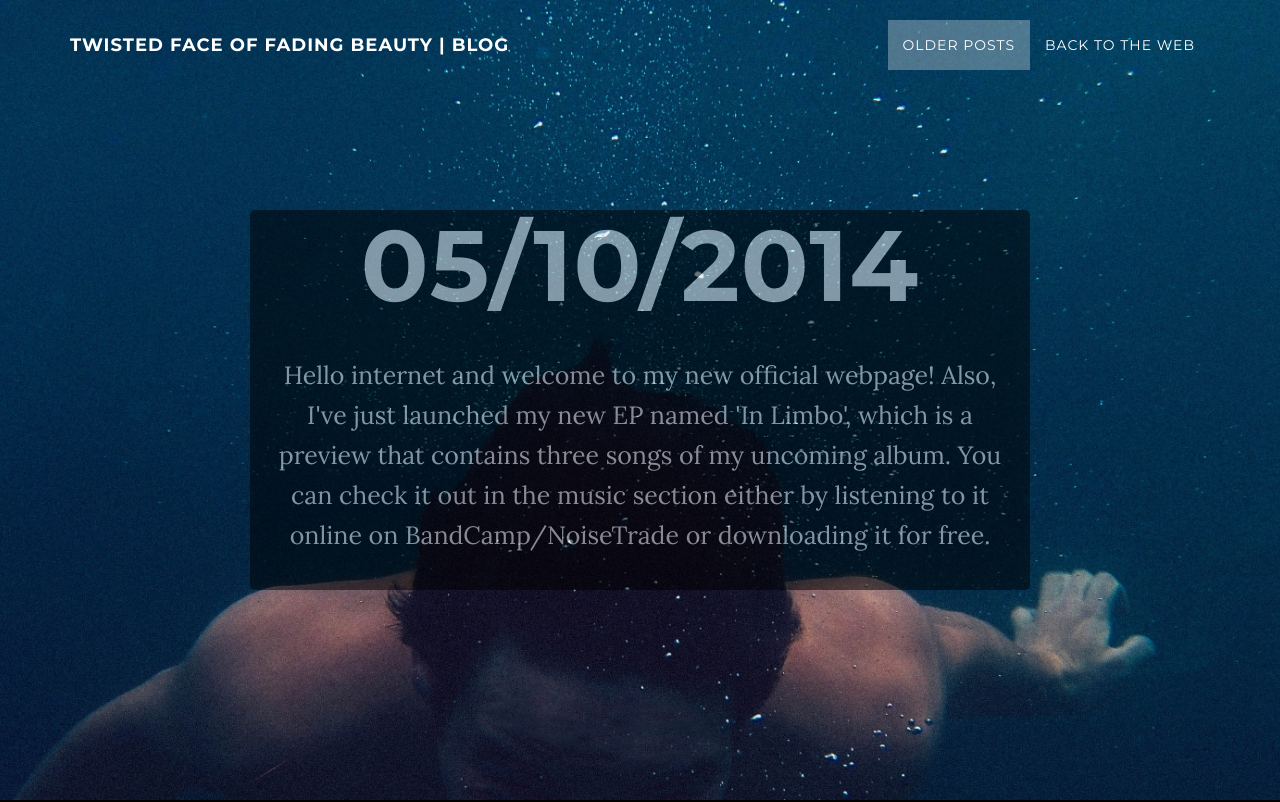
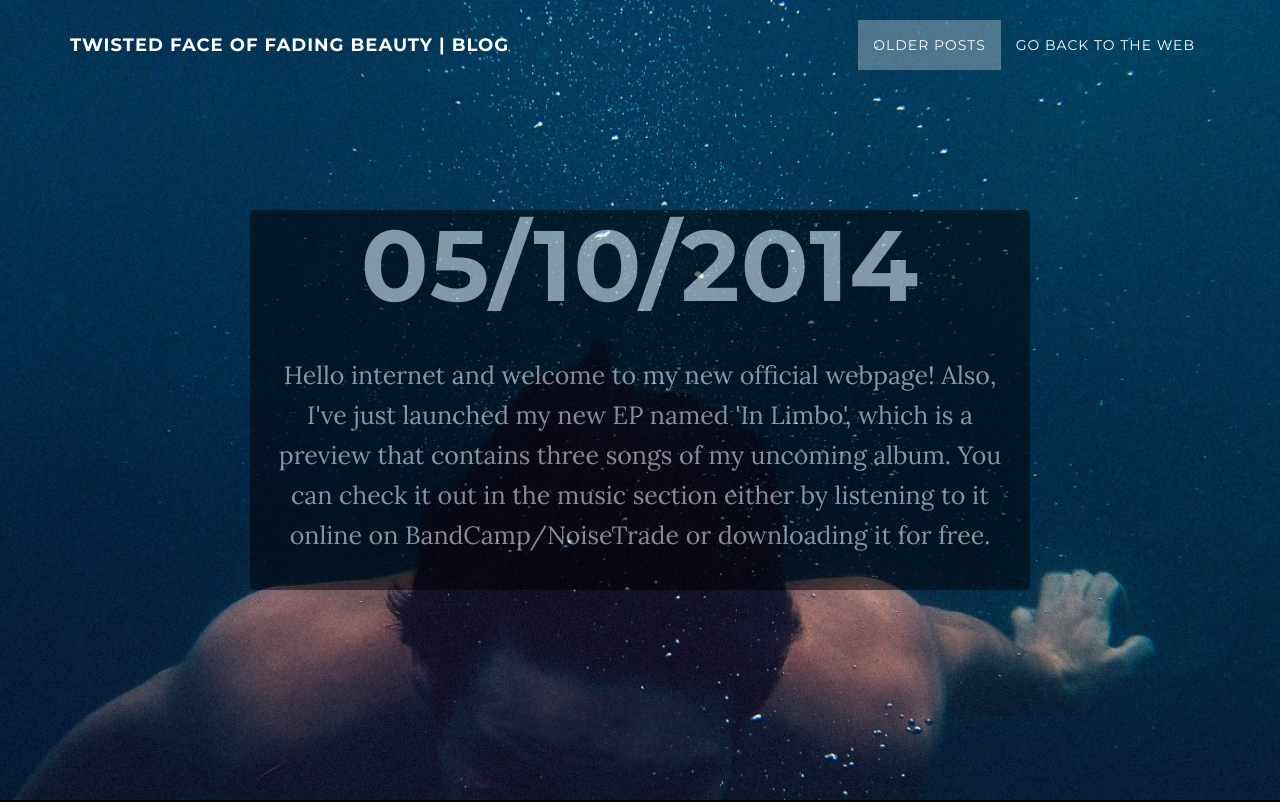
Before and after one commit to sleepyfran/tfofb, a plain HTML site: page blog.html in a window 1280 px wide. Shown: the top 802 px of the page. Drawn offline with Linux system fonts and the light colour scheme.

Commit message:
Blog update

```diff
--- a/blog.html
+++ b/blog.html
@@ -57,7 +57,7 @@
                         <a class="page-scroll" href="#about">Older posts</a>
                     </li>
                     <li>
-                        <a href="index.html">Back to the web</a>
+                        <a href="index.html">Go back to the web</a>
                     </li>
                 </ul>
             </div>
```
